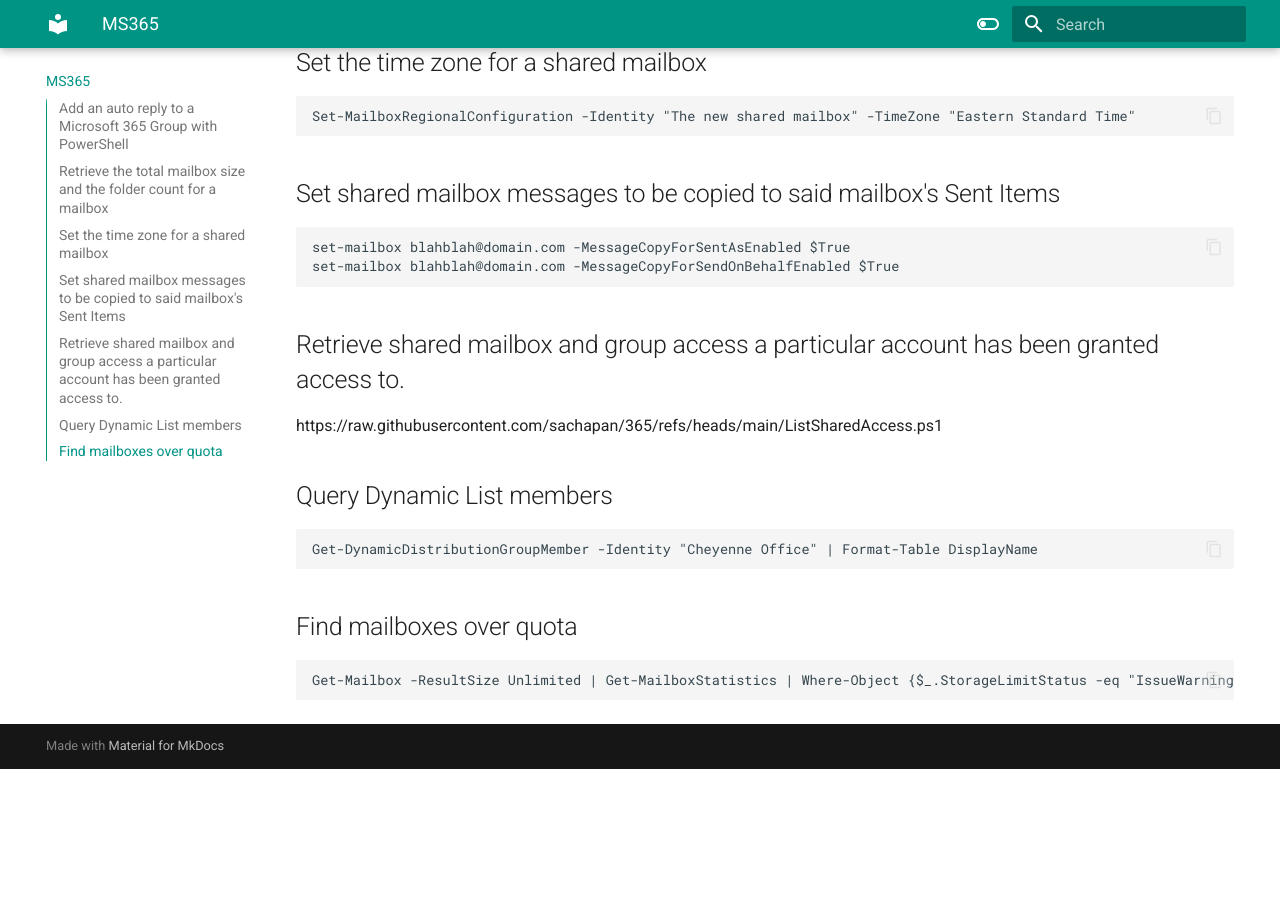
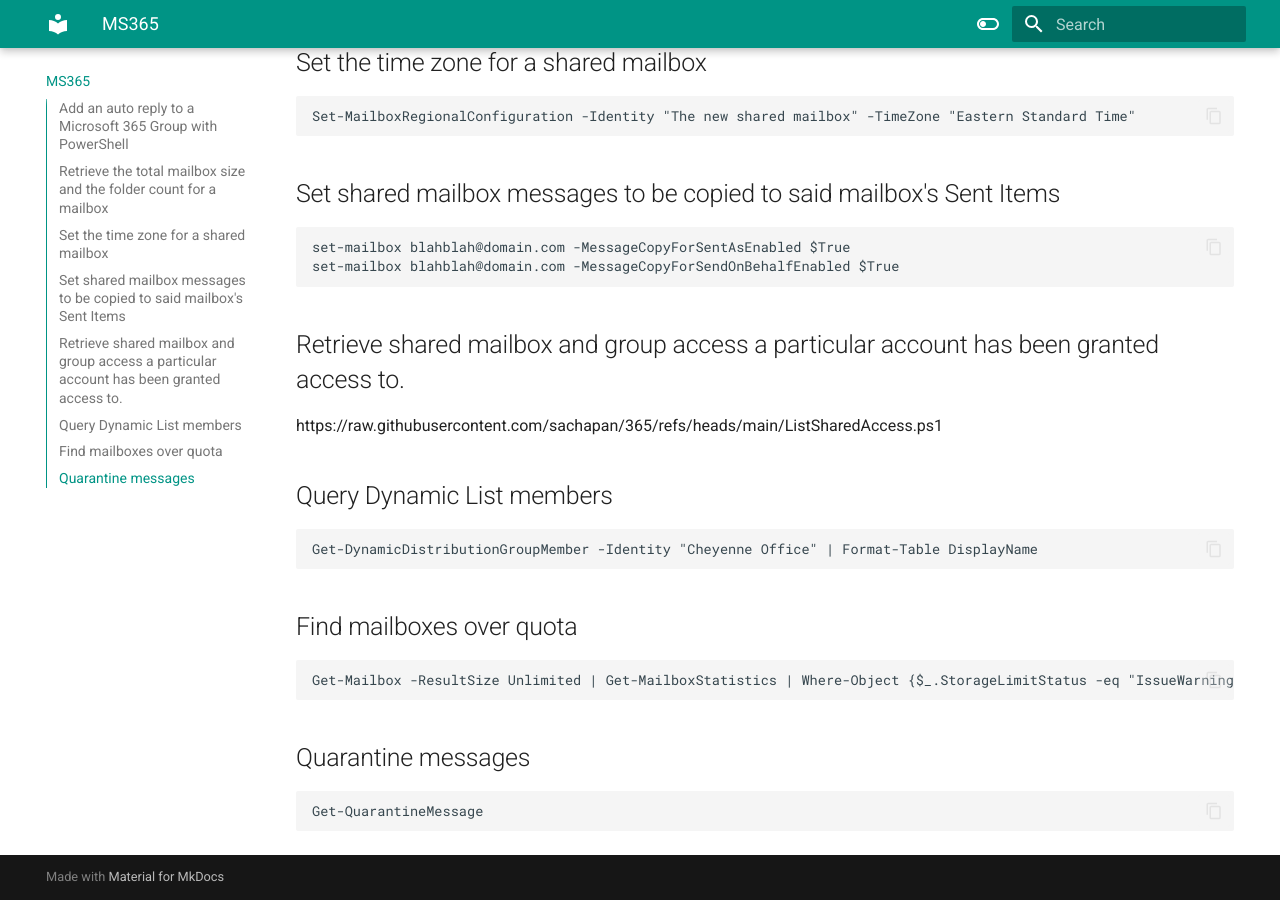
Before and after one commit to sachapan/tech_notes, an MkDocs documentation site: the page built from docs/ms365.md, in a window 1280 px wide and 900 px high, scrolled down 600 px. Built offline with MkDocs 1.6.1 and Material for MkDocs 9.7.7, drawn with Linux system fonts in a browser that asks for light colours; before the commit the page ends 1369 px from its top, so only the background shows below that.

Commit message:
Update ms365.md
Quarantine

````diff
--- a/docs/ms365.md
+++ b/docs/ms365.md
@@ -1,4 +1,5 @@
 # MS365
+
 
 ## Add an auto reply to a Microsoft 365 Group with PowerShell
 
@@ -46,3 +47,8 @@ Get-DynamicDistributionGroupMember -Identity "Cheyenne Office" | Format-Table Di
 ```
 Get-Mailbox -ResultSize Unlimited | Get-MailboxStatistics | Where-Object {$_.StorageLimitStatus -eq "IssueWarning" -or $_.StorageLimitStatus -eq "ProhibitSend"}
 ```
+
+## Quarantine messages
+```
+Get-QuarantineMessage
+```
````
